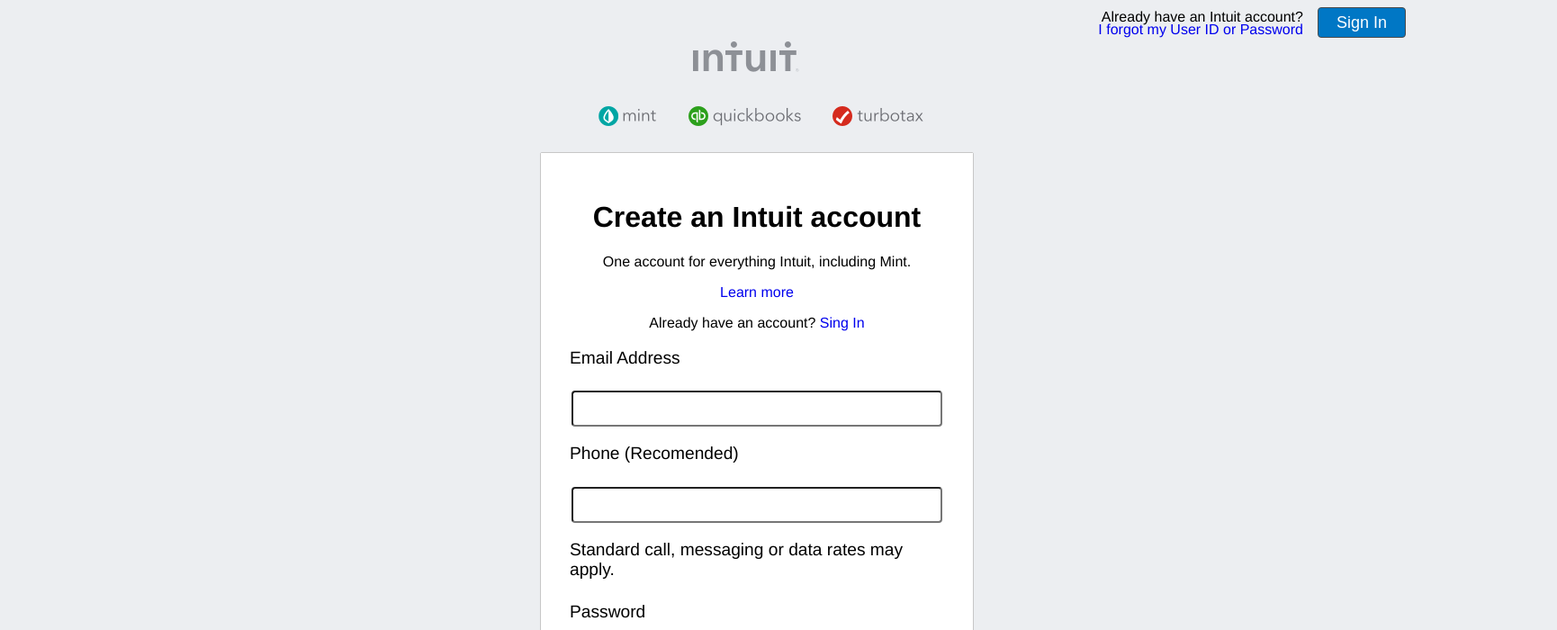
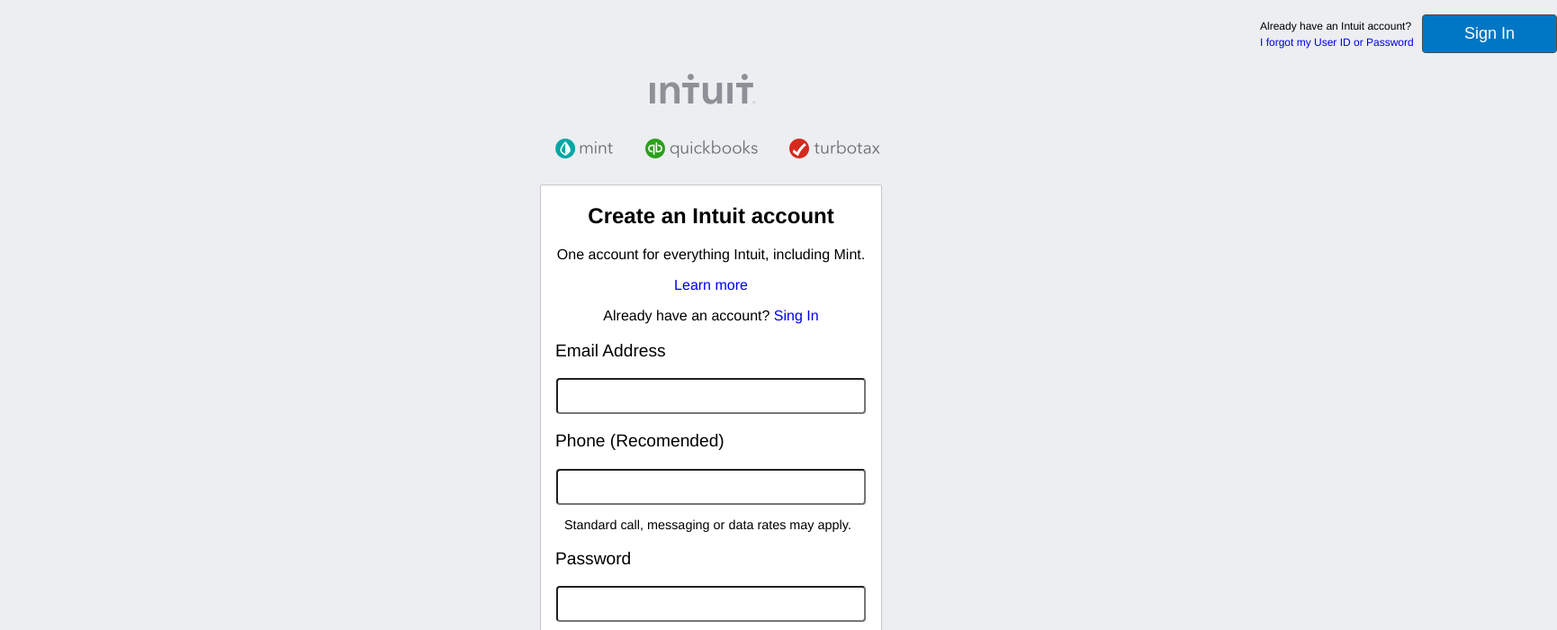
Before and after one commit to KennyUTN/DisplayInputData, a plain HTML site: page index.html in a window 1280 px wide. Shown: the top 700 px of the page at 90% size, 1730 px wide, since content can reach past the window. Drawn offline with Linux system fonts and the light colour scheme.

Commit message:
Footer correction missing

```diff
--- a/index.html
+++ b/index.html
@@ -8,12 +8,13 @@
 </head>
 
 <body>
+
   <nav>
     <p class="alText">Already have an Intuit account?</p>
     <a class="fPass" href="#">I forgot my User ID or Password </a>
     <button class="topSign" type="submit"><i class="fa fa-lg fa-lock"></i>Sign In</button>
   </nav>
-
+  <section class="pindonga">
   <div class="links">
     <a class="intuitLogo"
       href="https://accounts.intuit.com/signup.html?offering_id=Intuit.ifs.mint&namespace_id=50000026&redirect_url=https%3A%2F%2Fmint.intuit.com%2Foverview.event%3Futm_medium%3Ddirect%26cta%3Dhero_sign_up_free_ProspectWeb%26ivid%3Ddfaab233-9397-47bc-a20c-ca3dd12118ee#"><img
@@ -36,7 +37,7 @@
       <input type="email" required>
       <p class="EPP">Phone (Recomended)</p>
       <input type="tel" pattern="[0-9]{3}-[0-9]{2}-[0-9]{3}">
-      <p class="EPP">Standard call, messaging or data rates may apply.</p>
+      <p class="EPP2" >Standard call, messaging or data rates may apply.</p>
       <p class="EPP">Password</p>
       <input type="password" required><br><br>
       <button class="createAccount" type="submit" name="createAccount">Create account</button>
@@ -48,9 +49,9 @@
       <p class="reCAPTCHA">Invisible reCAPTCHA by Google <a href="https://policies.google.com/privacy?hl=en">Privacy Policy</a> and <a href="https://policies.google.com/privacy?hl=en">Terms of Use</a>.</p>
     </div>
   </form>
-
+      <section>
   <footer><a href="about.intuit.com/legal/">Legal</a> <a href="https://security.intuit.com/privacy/">Privacy</a> <a href="https://security.intuit.com/">Security</a><br>
-    © 2020 Intuit, Inc. All rights reserved. Intuit, QuickBooks, QB, TurboTax, ProConnect and Mint are registered trademarks of Intuit Inc.
+    © 2020 Intuit, Inc. All rights reserved. Intuit, QuickBooks, QB, TurboTax, ProConnect and Mint are registered trademarks of Intuit Inc.<br>
     Terms and conditions, features, support, pricing, and service options subject to change without notice.</footer>
 
 </body>
--- a/style.css
+++ b/style.css
@@ -3,8 +3,9 @@ html {
   font-weight: normal;
 }
 body {
+
   background-color: #ECEEF1;
-  display: grid;
+  /* display: grid; */
 
 }
 
@@ -13,9 +14,14 @@ a {
 }
 
 nav {
-  display: grid;
-  justify-content: end;
-  text-align: right;
+
+  height:60px;
+  position:absolute;
+  margin-left: 87rem;
+  width: 200px;
+  margin-top: -60px;
+
+
 }
 
 input {
@@ -34,46 +40,62 @@ footer {
   text-align: center;
   text-decoration: none;
   color: #505050;
+  position: absolute;
+  margin-top: 62rem;
+  margin-left: 19rem;
+
 }
+
 
 footer a {
   text-align: center;
   text-decoration: none;
   color: #505050;
+
+}
+.pindonga{
+  margin-top:5rem;
 }
 
-
 .topSign {
-  grid-column:3;
-  grid-row-start:1;
+  position:absolute;
   border-radius: 4px;
   border: 1px solid #4c4c4c;
   background: #0077C5;
   color: white;
-  margin-right: 2rem;
-  padding: 0 20px;
+  padding: 10px 20px;
   font-size: 1.125em;
   font-weight: normal;
-  max-height: 34px;
-  box-sizing: border-box;
-}
+  padding-top: 10px;
+  padding-bottom: 10px;
+  margin-left: 10em;
+  margin-top: -1.2em;
+  width:150px;
+
+  }
 
 .alText {
-  grid-column: 2;
-  grid-row: 1;
+  /* grid-column: 2;
+  grid-row: 1; */
   padding-right: 1rem;
-  justify-self: end;
-  margin-top: 2px;
-  margin-bottom: 1rem;
+  /* justify-self: end; */
+  margin-top: 0px;
+  margin-bottom: 0px;
+  font-size: 12px;
+  line-height: 1.5;
 
 }
 
 .fPass{
-  grid-column:2;
-  grid-row: 1;
-  justify-self:end;
+  /* grid-column:2;
+  grid-row: 1; */
+  /* justify-self:end; */
+  position:absolute;
   padding-right: 1rem;
-  padding-top: 1rem;
+
+  font-size: 12px;
+  line-height: 1.5;
+  margin-right:10px;
 }
 
 .links {
@@ -83,7 +105,7 @@ footer a {
   grid-gap: 2rem;
   align-content: center;
   margin-right:  32rem;
-  margin-left:   40rem;
+  margin-left:   37rem;
   margin-bottom: 1.5rem;
   max-width: 380px;
   min-width: 380px;
@@ -119,30 +141,51 @@ footer a {
 .EPP {
   text-align: left;
   font-size: 1.2em;
-  padding-bottom: 6px;
+  }
+.EPP2{
+
+  text-align: left;
+  text-indent: 10px;
+  font-size: 0.9em;
 }
+
+
 .signIn {
   text-align: center;
-  display: grid;
-  grid-template-columns: 1;
+  /* display: grid; */
+  /* grid-template-columns: 1;
   grid-template-rows: 2;
-  grid-gap: 1rem;
+  grid-gap: 1rem; */
+  /* margin-top: -50px; */
   border-radius: 2px;
   border: 1px solid #c7c7c7;
-  margin-bottom: 10rem;
+  box-sizing: border-box;
   margin-right: 32rem;
   margin-left:   37rem;
-  min-width: 480px;
-  max-width: 480px;
+  min-width: 380px;
+  max-width: 380px;
+
 
   background: #fff;
   overflow: visible;
+  position:absolute;
 }
 
+.title{
+  font-size: 18px;
+  font-weight: 400;
+
+}
 .signIn > div {
   background: #fff;
-  padding: 2rem;
+  padding-left: 1rem;
+  padding-right: 1rem;
 }
+
+/* .signIn  p {
+  font-size: 12px;
+  line-height: 0.9;
+} */
 
 .signIn > div:last-child {
   background-color: #ECEEF1;
@@ -154,6 +197,7 @@ footer a {
   font-style:italic;
   color: grey;
   text-align:center;
+  padding: 1rem;
 
 }
 
```
